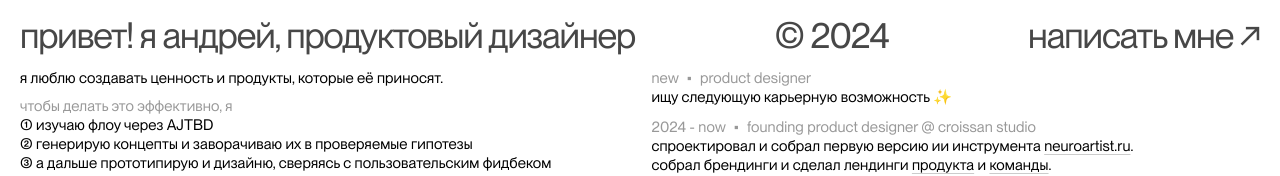
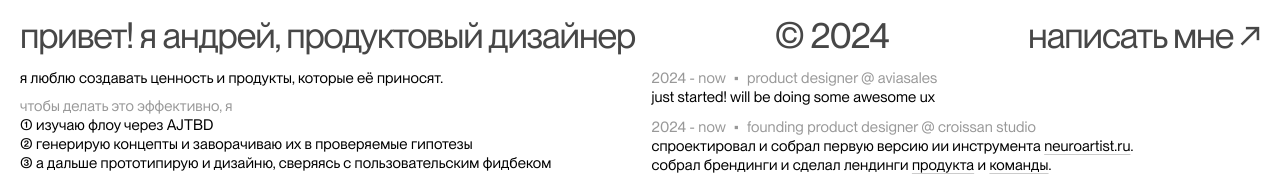
Before and after one commit to andrewlevada/portfolio, a Next.js app: page / in a window 1280 px wide. Shown: the top 176 px of the page. Built offline with nearby package versions, Linux system fonts and the light colour scheme.

Commit message:
added aviasales

```diff
--- a/src/content/jobs.tsx
+++ b/src/content/jobs.tsx
@@ -6,9 +6,9 @@ export interface Job {
 }
 
 export const jobs: Job[] = [{
-    meta: "new • product designer",
+    meta: "2024 - now • product designer @ aviasales",
     text: (
-        <p>ищу следующую карьерную возможность ✨</p>
+        <p>just started! will be doing some awesome ux</p>
     )
 }, {
     meta: "2024 - now • founding product designer @ croissan studio",
```
